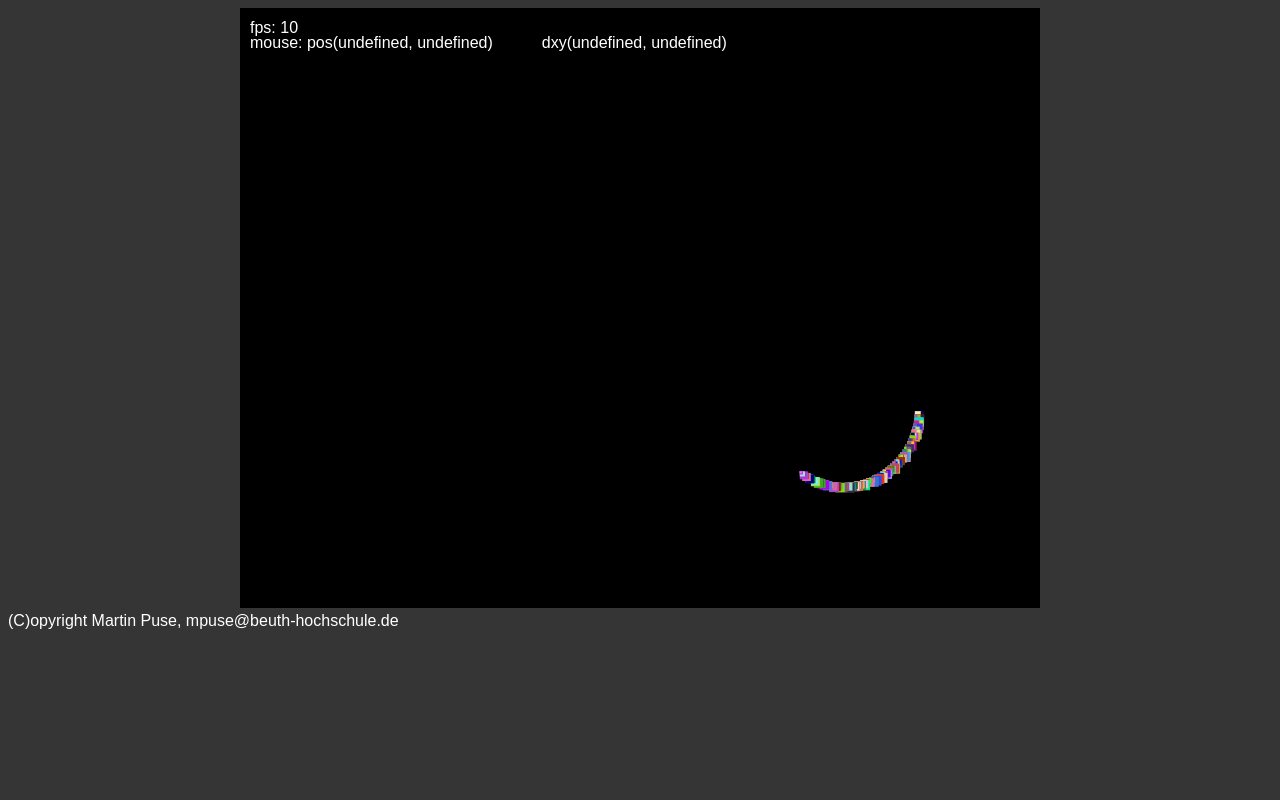
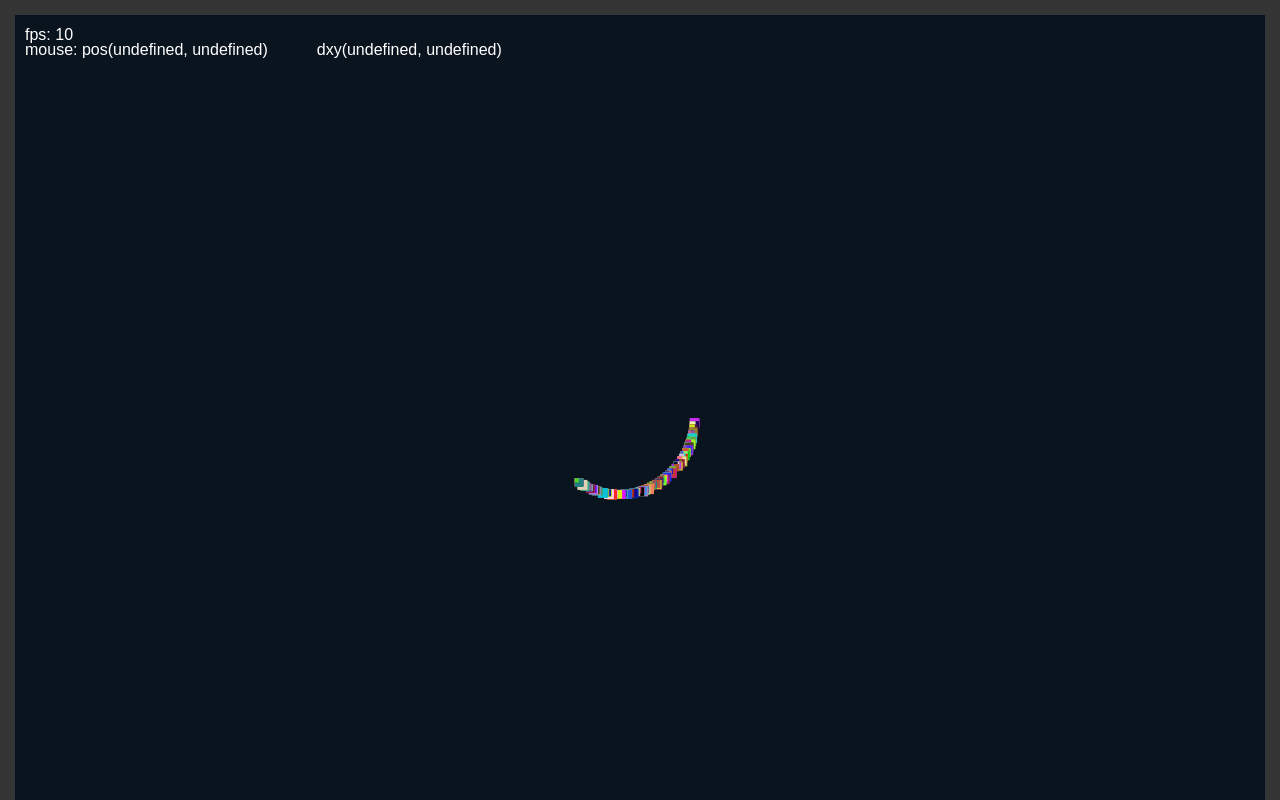
Before and after one commit to arsonite/webgfx, a plain HTML site: page cg2-a1/index.html in a window 1280 px wide. Shown: the top 800 px of the page. Drawn offline with Linux system fonts and the light colour scheme; animation ran at ten frames a second.

Commit message:
code changes

```diff
--- a/cg2-a1/app.js
+++ b/cg2-a1/app.js
@@ -16,6 +16,14 @@ window.onload = () => {
   // get our canvas
   let canvas = util.byid('canvas2d');
   if (!canvas) util.fatal('canvas not found...');
+  canvas.height = canvas.offsetHeight;
+  canvas.width = canvas.offsetWidth;
+
+  window.onresize = () => {
+    canvas.height = canvas.offsetHeight;
+    canvas.width = canvas.offsetWidth;
+  }
+
   // get the 2D rendering context from canvas element
   let context = canvas.getContext('2d');
   if (!context) util.fatal('could not create 2D rendering context...');
@@ -34,7 +42,7 @@ window.onload = () => {
     max_amount: 1000,
     type: 'img/path'
   });
-  emitters.push(standard);
+  //emitters.push(standard);
 
   let circular = new ParticleSystem({
     emitter: new CircularEmitter({
@@ -46,8 +54,7 @@ window.onload = () => {
       n: 10
     }),
     context: context,
-    max_amount: 1000,
-    type: 'img/path'
+    max_amount: 1000
   });
   emitters.push(circular);
 
@@ -62,8 +69,7 @@ window.onload = () => {
       n: 10
     }),
     context: context,
-    max_amount: 1000,
-    type: 'img/path'
+    max_amount: 1000
   });
   //emitters.push(spiral);
 
@@ -75,7 +81,7 @@ window.onload = () => {
 
   // stick the engine together
   let controller = new Controller(context, scene);
-  let renderer = new Renderer(context, 'rgb(0, 0, 0)');
+  let renderer = new Renderer(context, 'rgb(10, 20, 30)');
 
   // for fps measuring
   var before = 0;
--- /dev/null
+++ b/cg2-a1/css/style.less
@@ -0,0 +1,49 @@
+* {
+    margin: 0;
+    padding: 0;
+
+    color: #fff;
+    font-family: Arial, Helvetica;
+
+    box-sizing: border-box;
+}
+
+body {
+    overflow: hidden;
+
+    background-color: #353535;
+
+    main {
+        padding: 15px;
+
+        #scene {
+            canvas {
+                position: relative;
+
+                height: 100%;
+                width: 100%;
+            }
+        }
+
+        #debugger {
+            display: none;
+
+            height: 500px;
+            width: 100%;
+
+            background-color: #222;
+
+            #scheduler {
+
+            }
+
+            #settings {
+
+            }
+        }
+    }
+
+    footer {
+        background-color: rgba(0, 0, 0, 0.5);
+    }
+  }
--- a/cg2-a1/index.html
+++ b/cg2-a1/index.html
@@ -11,20 +11,20 @@
 
 <body>
   <main>
-    <div align="center">
-      <canvas id="canvas2d" width="800" height="600" style="position:relative;">
+    <div id="scene">
+      <canvas id="canvas2d" width="100%" height="100%" style="position:relative;">
         If you see this text, your browser probably does not support the HTML5
         canvas 2D drawing context.
       </canvas>
     </div>
 
-    <div id="scenes"></div>
+    <div id="debugger">
+      <div id="scheduler"></div>
 
-    <div id="settings"></div>
-
-    <div id="scheduler"></div>
+      <div id="settings"></div>
+    </div>
   </main>
-  <footer>(C)opyright Martin Puse, mpuse@beuth-hochschule.de</footer>
+  <!--<footer>(C)opyright Martin Puse, mpuse@beuth-hochschule.de</footer>-->
 </body>
 
 </html>
```
Also changed, not shown: cg2-a1/css/style.css.
